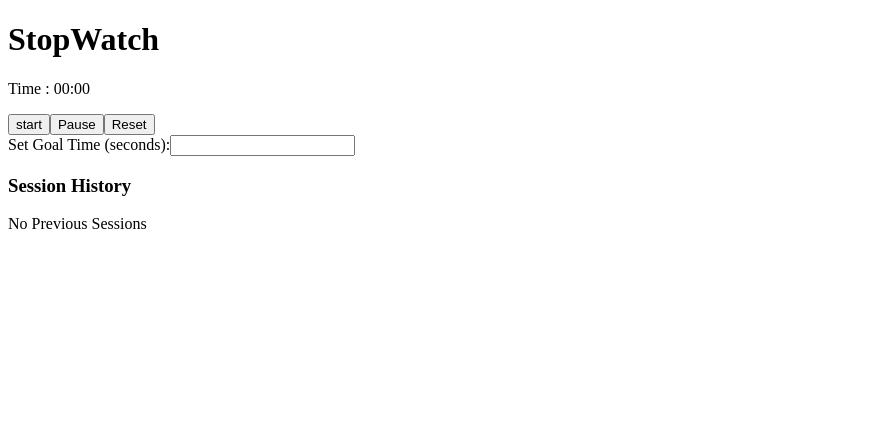
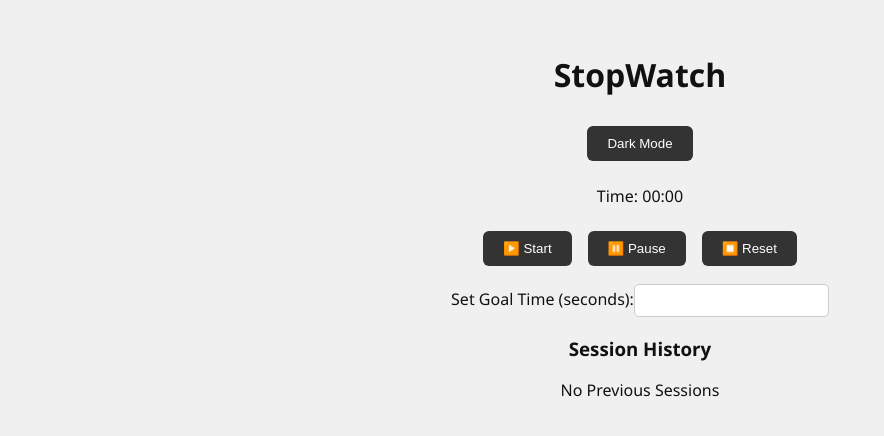
Before and after one commit to Dharun4242/UseRefPractice, a React (Vite) app: page / in a window 1280 px wide. Shown: the top 436 px of the page, without its empty margins (0-884 px from the left). Built offline with nearby package versions, Linux system fonts and the light colour scheme.

Commit message:
Enabled DarkMode And LightMode

```diff
--- a/src/App.jsx
+++ b/src/App.jsx
@@ -1,13 +1,26 @@
-import { useRef, useState } from "react";
+import { useEffect, useRef, useState } from "react";
+import "./Styles/App.css";
 
 function App() {
   const [time, setTime] = useState("");
   const [inputGoal, setInputGoal] = useState("");
   const [history, setHistory] = useState(false);
+  const [darkMode, setDarkMode] = useState(false);
 
   const xRef = useRef(null);
   const gRef = useRef(null);
   const hRef = useRef([]);
+
+  useEffect(() => {
+    const stored = localStorage.getItem("darkMode");
+    if (stored !== null) {
+      setDarkMode(JSON.parse(stored));
+    }
+  }, []);
+
+  useEffect(() => {
+    localStorage.setItem("darkMode", JSON.stringify(darkMode));
+  }, [darkMode]);
 
   const startTimer = () => {
     if (xRef.current !== null) return;
@@ -64,34 +77,42 @@ function App() {
   };
 
   return (
-    <div>
-      <div>
+    <div className={darkMode ? "dark-mode" : "light-mode"}>
+      <div className="container">
         <h1>StopWatch</h1>
-        <p>Time : {FormatTime(time)}</p>
 
-        <button onClick={startTimer}>start</button>
-        <button onClick={pauseTimer}>Pause</button>
-        <button onClick={resetTimer}>Reset</button>
+        <button onClick={() => setDarkMode(!darkMode)} className="toggle-mode">
+          {darkMode ? " Light Mode" : "Dark Mode"}
+        </button>
+
+        <p className="time-display">Time: {FormatTime(time)}</p>
+
+        <div className="controls">
+          <button onClick={startTimer}>▶️ Start</button>
+          <button onClick={pauseTimer}>⏸️ Pause</button>
+          <button onClick={resetTimer}>⏹️ Reset</button>
         </div>
-      <div>
-        <label>Set Goal Time (seconds):</label>
+
+        <div className="goal-input">
+          <label> Set Goal Time (seconds):</label>
           <input type="number" value={inputGoal} onChange={handleGoalChange} />
         </div>
 
-      <div>
+        <div className="history-section">
           <h3>Session History</h3>
-        {hRef.current.length === 0 && <p>No Previous Sessions</p>}
-
-        {hRef.current.length > 0 && (
+          {hRef.current.length === 0 ? (
+            <p>No Previous Sessions</p>
+          ) : (
             <>
-            <ul>
+              <ul className="history-list">
                 {hRef.current.map((sessionTime, index) => (
-                <li key={index}>{FormatTime(sessionTime)}</li>
+                  <li key={index}> {FormatTime(sessionTime)}</li>
                 ))}
               </ul>
-            <button onClick={clearHistory}>Clear History</button>
+              <button onClick={clearHistory}> Clear History</button>
             </>
           )}
+        </div>
       </div>
     </div>
   );
--- /dev/null
+++ b/src/Styles/App.css
@@ -0,0 +1,64 @@
+/* App.css */
+
+body {
+  margin: 0;
+  padding: 0;
+  font-family: "Segoe UI", sans-serif;
+}
+
+.light-mode {
+  background-color: #f0f0f0;
+  color: #111;
+  min-height: 100vh;
+}
+
+.dark-mode {
+  background-color: #121212;
+  color: #f0f0f0;
+  min-height: 100vh;
+}
+
+.container {
+  padding: 2rem;
+  text-align: center;
+}
+
+.controls button,
+.toggle-mode,
+.history-section button {
+  margin: 0.5rem;
+  padding: 10px 20px;
+  border: none;
+  border-radius: 6px;
+  cursor: pointer;
+}
+
+input {
+  padding: 8px;
+  margin-top: 10px;
+  border-radius: 5px;
+  border: 1px solid #ccc;
+}
+
+.history-list {
+  list-style: none;
+  padding: 0;
+}
+
+button:hover {
+  opacity: 0.9;
+}
+
+.light-mode .controls button,
+.light-mode .toggle-mode,
+.light-mode .history-section button {
+  background-color: #333;
+  color: white;
+}
+
+.dark-mode .controls button,
+.dark-mode .toggle-mode,
+.dark-mode .history-section button {
+  background-color: #eee;
+  color: black;
+}
```
Lines whose indentation alone changed are shown as unchanged.
